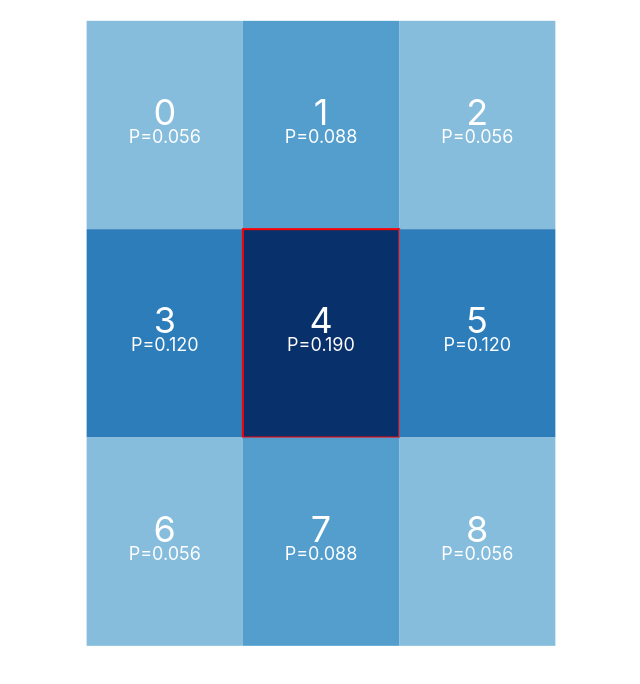
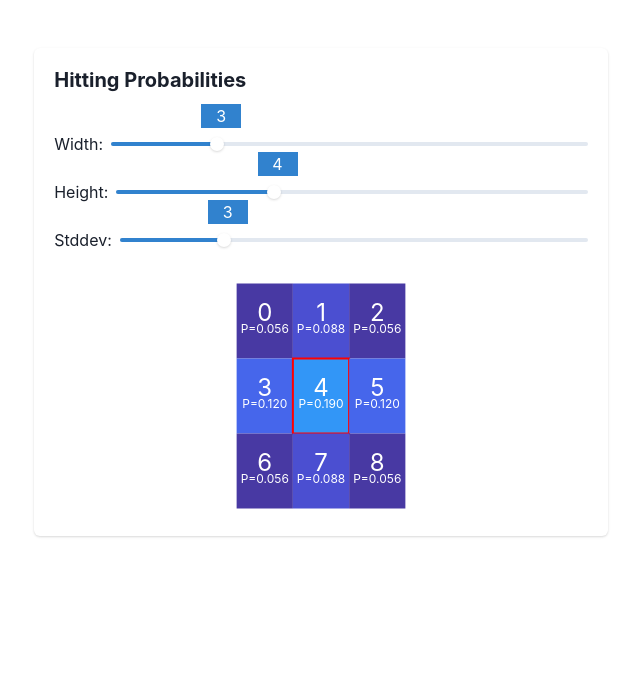
Before and after one commit to sw1227/mdp-vis, a React app: page / in a window 1280 px wide. Shown: the top 684 px of the page, without its empty margins (319-959 px from the left). Built offline with nearby package versions, Linux system fonts and the light colour scheme; the HTML template or start-up script is replaced by a standard one.

Commit message:
feat: add sliders for envConfig

```diff
--- a/src/App.tsx
+++ b/src/App.tsx
@@ -1,9 +1,12 @@
 import './App.css';
+import { Container } from '@chakra-ui/react'
 import { Top } from './components/Top';
 
 const App = () => {
   return (
-    <Top />
+    <Container>
+      <Top />
+    </Container>
   );
 };
 
--- a/src/components/HittingProbabilities.tsx
+++ b/src/components/HittingProbabilities.tsx
@@ -9,7 +9,7 @@ export const HittingProbabilities = ({ width, envConfig }: {
 }) => {
   const [targetNumber, setTargetNumber] = useState(4);
   const data = [...Array(9)].map((_, i) => {
-    return calculateHitProbability({ width: 3, height: 4, sigma: 3 }, targetNumber, i);
+    return calculateHitProbability(envConfig, targetNumber, i);
   });
   const pMax = Math.max(...data);
 
@@ -39,17 +39,17 @@ export const HittingProbabilities = ({ width, envConfig }: {
                 y={-yScale.bandwidth() / 2}
                 width={xScale.bandwidth()}
                 height={yScale.bandwidth()}
-                fill={d3ScaleChromatic.interpolateBlues((d / pMax) * 0.8 + 0.2)}
+                fill={d3ScaleChromatic.interpolateTurbo(d)}
                 stroke={i === targetNumber ? 'red' : 'none'}
                 strokeWidth={i === targetNumber ? 2 : 0}
               />
               <text
                 x={0}
-                y={18}
+                y={12}
                 fill='white'
                 textAnchor='middle'
                 dominantBaseline='hunging'
-                fontSize='18px'
+                fontSize='12px'
               >
                 P={d.toFixed(3)}
               </text>
@@ -59,7 +59,7 @@ export const HittingProbabilities = ({ width, envConfig }: {
                 fill='white'
                 textAnchor='middle'
                 dominantBaseline='baseline'
-                fontSize='36px'
+                fontSize='24px'
               >
                 {i}
               </text>
--- a/src/components/Top.tsx
+++ b/src/components/Top.tsx
@@ -1,18 +1,77 @@
-import { FC } from 'react';
-import { VStack } from '@chakra-ui/react';
+import { FC, useState } from 'react';
+import {
+  VStack,
+  HStack,
+  Slider,
+  SliderTrack,
+  SliderFilledTrack,
+  SliderThumb,
+  SliderMark,
+  Card,
+  CardHeader,
+  CardBody,
+  Heading,
+} from '@chakra-ui/react';
 import { HittingProbabilities } from './HittingProbabilities';
 import { EnvironmentConfig } from '../logics/hittingEnvironment';
 
 export const Top: FC = () => {
-  const ENV_CONFIG: EnvironmentConfig = {
+  const [envConfig, setEnvConfig] = useState<EnvironmentConfig>({
     width: 3,
     height: 4,
     sigma: 3,
-  };
+  });
 
   return (
-    <VStack>
-      <HittingProbabilities width={500} envConfig={ENV_CONFIG} />
-    </VStack>
+    <Card marginTop={12}>
+      <CardHeader>
+        <Heading size='md'>Hitting Probabilities</Heading>
+      </CardHeader>
+      <CardBody>
+        <VStack w='100%' spacing={6}>
+          <HStack w='100%'>
+            <p>Width: </p>
+            <ConfigValueSlider value={envConfig.width} onChangeValue={width => setEnvConfig({ ...envConfig, width })} />
+          </HStack>
+          <HStack w='100%'>
+            <p>Height: </p>
+            <ConfigValueSlider value={envConfig.height} onChangeValue={height => setEnvConfig({ ...envConfig, height })} />
+          </HStack>
+          <HStack w='100%'>
+            <p>Stddev: </p>
+            <ConfigValueSlider value={envConfig.sigma} onChangeValue={sigma => setEnvConfig({ ...envConfig, sigma })} />
+          </HStack>
+          <HittingProbabilities width={60 * envConfig.width} envConfig={envConfig} />
+        </VStack>
+      </CardBody>
+    </Card>
   );
 };
+
+const ConfigValueSlider = ({ value, onChangeValue }: { value: number, onChangeValue: (val: number) => void }) => {
+  return (
+    <Slider
+      min={1}
+      max={10}
+      step={1}
+      onChange={onChangeValue}
+      value={value}
+    >
+      <SliderMark
+        value={value}
+        textAlign='center'
+        bg='blue.500'
+        color='white'
+        mt='-10'
+        ml='-4'
+        w='10'
+      >
+        {value}
+      </SliderMark>
+      <SliderTrack>
+        <SliderFilledTrack />
+      </SliderTrack>
+      <SliderThumb />
+    </Slider>
+  );
+};
```
